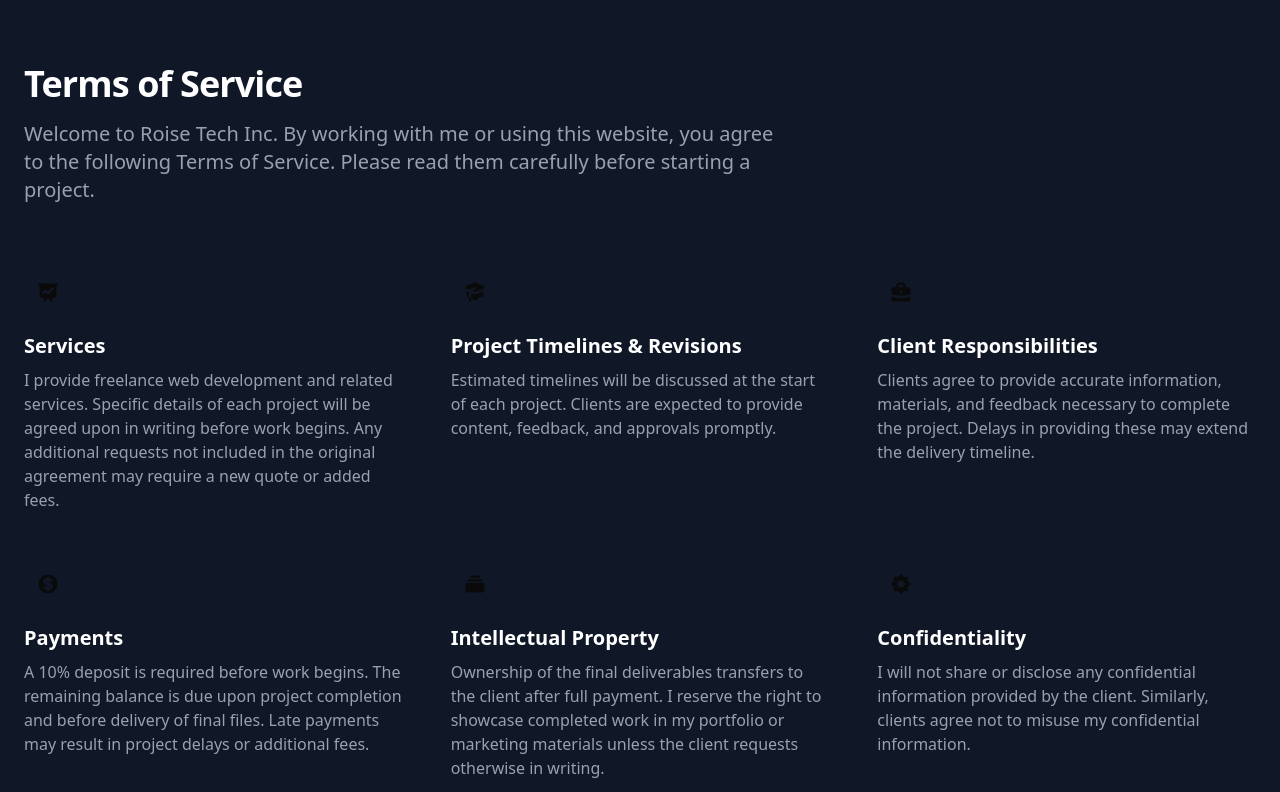
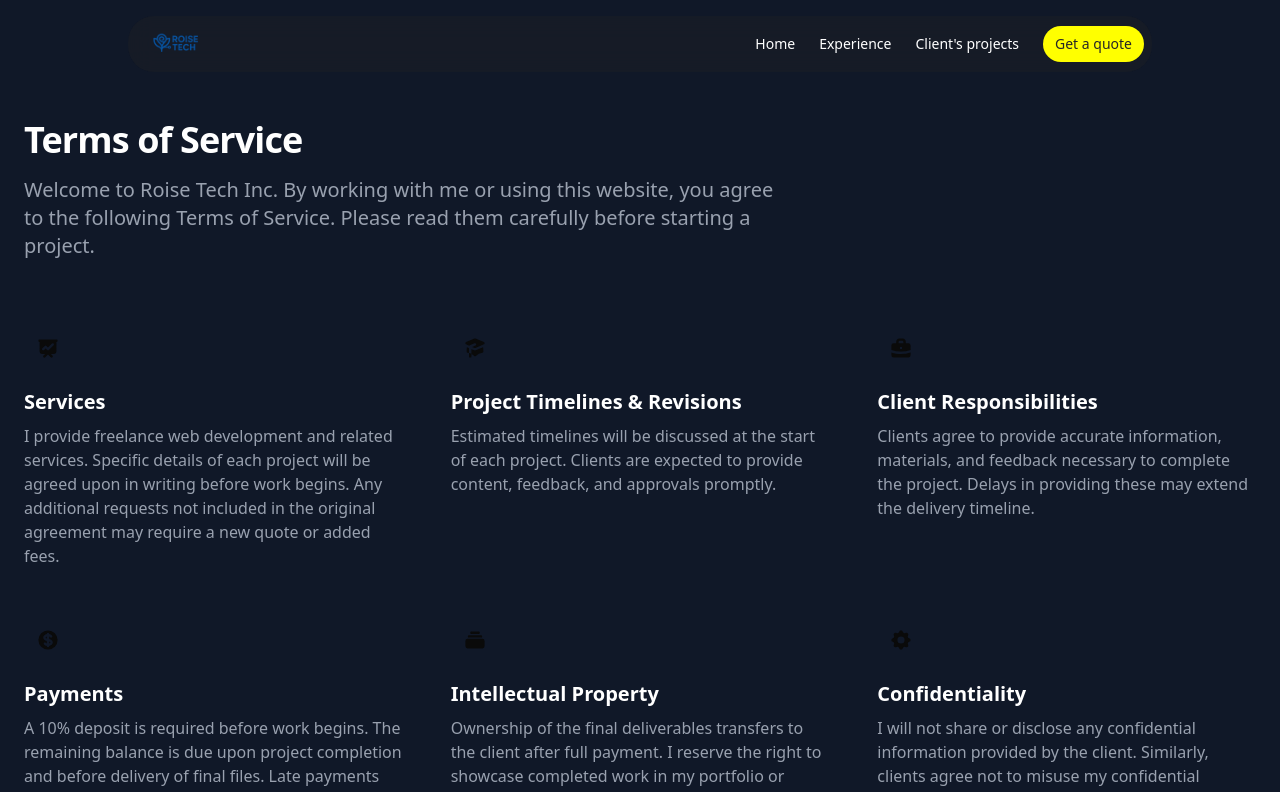
Before and after one commit to Roise-s/roisetech, a React (Vite) app: page /terms-of-service in a window 1280 px wide. Shown: the top 792 px of the page. Built offline with nearby package versions, Linux system fonts and the light colour scheme; no server answers.

Commit message:
Update TermsAndConditions.tsx
added the header

```diff
--- a/src/pages/TermsAndConditions.tsx
+++ b/src/pages/TermsAndConditions.tsx
@@ -1,9 +1,11 @@
 import Footer from "@/components/Footer"
+import Header from "@/components/Header"
 import TAndCFooter from "@/components/TAndCFooter"
 
 const TermsAndConditions = () => {
   return (
     <section className="bg-gray-900">
+        <Header />
         <div className="py-8 px-4 mx-auto max-w-screen-xl sm:py-16 lg:px-6">
             <div className="max-w-screen-md mb-8 lg:mb-16">
                 <h2 className="mb-4 text-4xl tracking-tight font-extrabold text-white">Terms of Service</h2>
```
